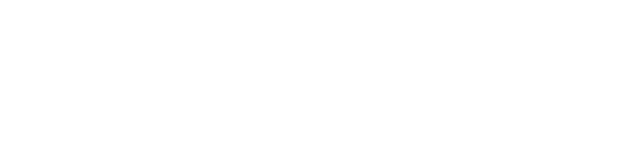
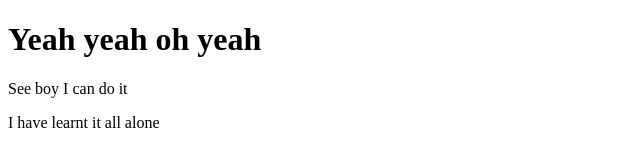
Before and after one commit to BossBaby25/my-1st-repo, a plain HTML site: page index.html in a window 1280 px wide. Shown: the whole page, without its empty margins (0-640 px from the left). Drawn offline with Linux system fonts and the light colour scheme.

Commit message:
my 1st git commit

```diff
--- a/index.html
+++ b/index.html
@@ -7,6 +7,8 @@
     <title>My 1st Github Repo</title>
 </head>
 <body>
-
+    <h1>Yeah yeah oh yeah</h1>
+    <p>See boy I can do it</p>
+    <p>I have learnt it all alone</p>
 </body>
 </html>
```
